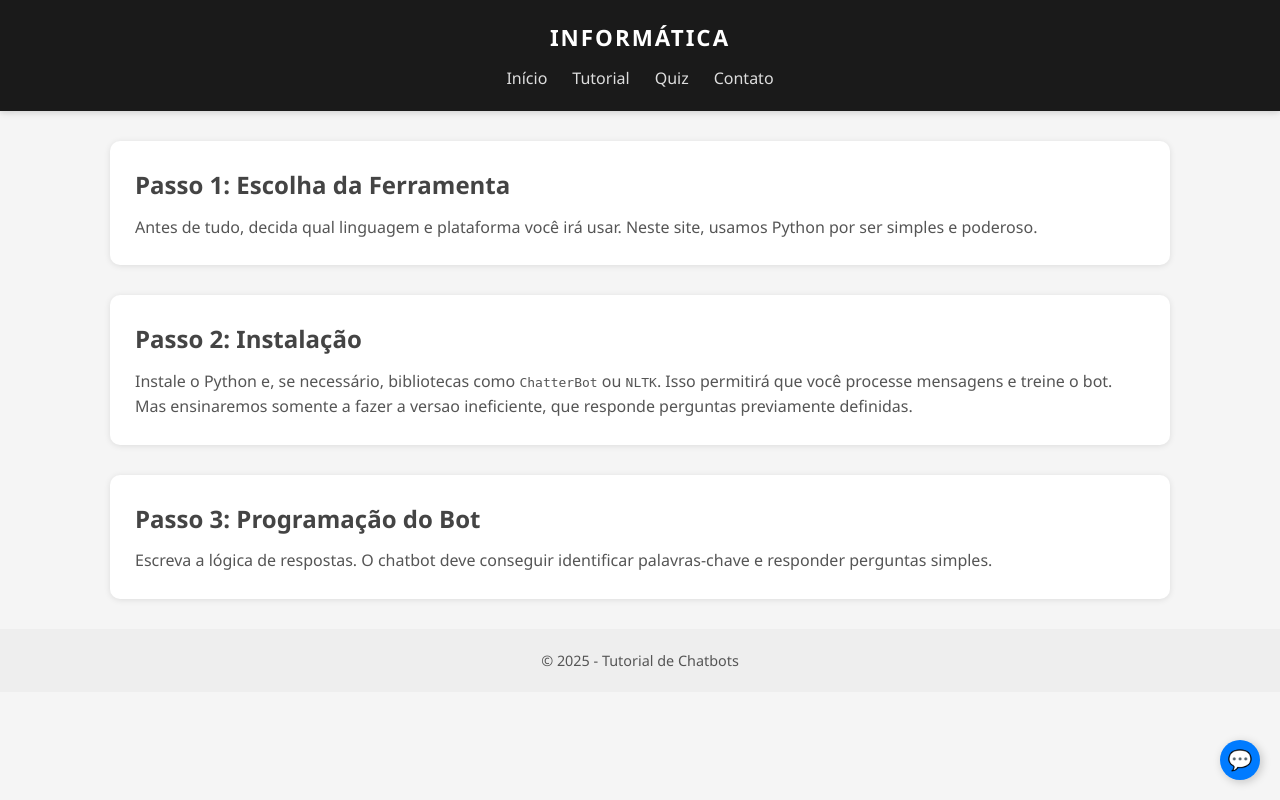
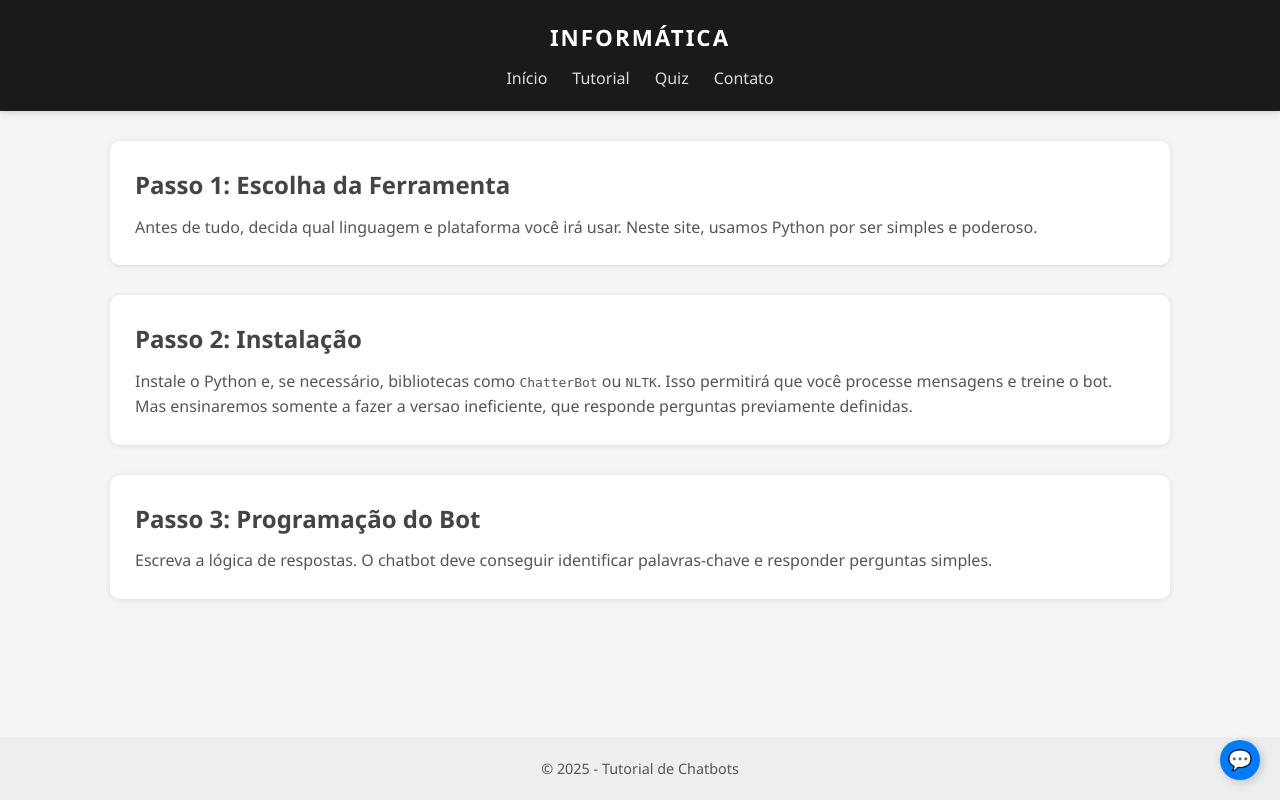
Before and after one commit to KYOGRE-LS/app, a Flask app: page / in a window 1280 px wide. Run offline with Flask 3, Linux system fonts and the light colour scheme.

Commit message:
Update style.css

```diff
--- a/static/style.css
+++ b/static/style.css
@@ -115,6 +115,10 @@ header h1 {
   font-style: italic;
 }
 
+.main-content {
+  flex: 1;
+}
+
 /* Conteúdo principal */
 .container {
   max-width: 800px;
```
